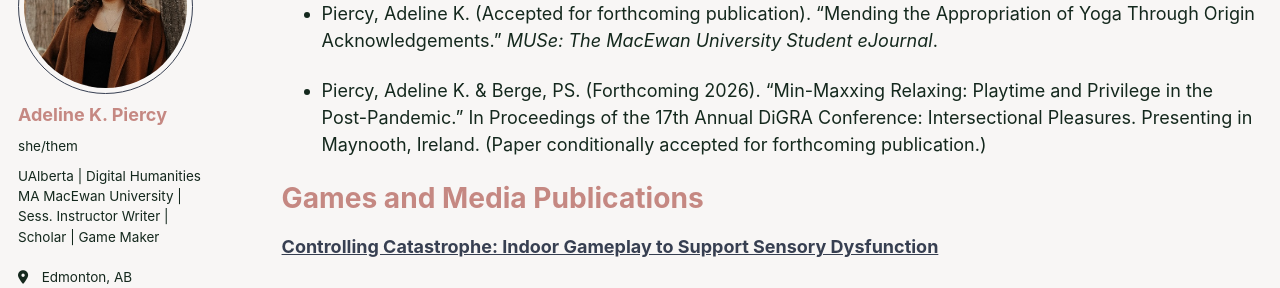
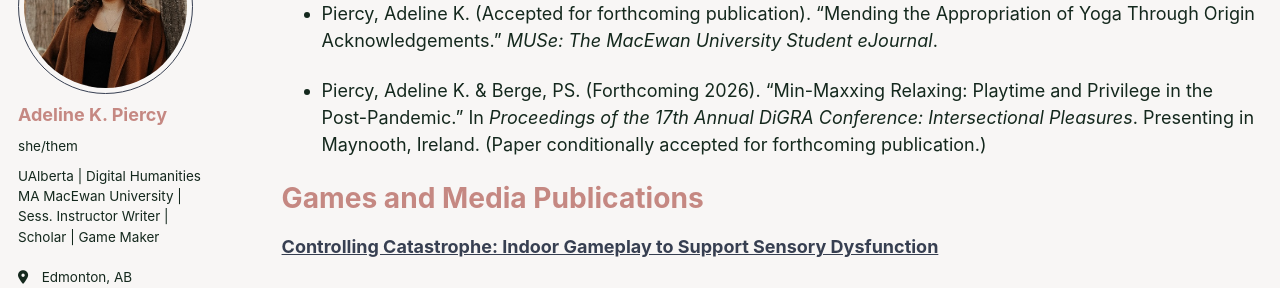
Before and after one commit to akpiercy/me, a Jekyll site: the page built from _pages/cv.md, in a window 1280 px wide and 900 px high, scrolled down 909 px. Shown: the part 180-468 px from the top of the window. Built offline with Jekyll 4.4.1, drawn with Linux system fonts in a browser that asks for light colours.

```diff
--- a/_pages/cv.md
+++ b/_pages/cv.md
@@ -45,7 +45,7 @@ Peer-Reviewed Publications
 ======
 * Piercy, Adeline K. (Accepted for forthcoming publication). “Mending the Appropriation of Yoga Through Origin Acknowledgements.” *MUSe: The MacEwan University Student eJournal*.
 
-* Piercy, Adeline K. & Berge, PS. (Forthcoming 2026). “Min-Maxxing Relaxing: Playtime and Privilege in the Post-Pandemic.” In Proceedings of the 17th Annual DiGRA Conference: Intersectional Pleasures. Presenting in Maynooth, Ireland. (Paper conditionally accepted for forthcoming publication.)
+* Piercy, Adeline K. & Berge, PS. (Forthcoming 2026). “Min-Maxxing Relaxing: Playtime and Privilege in the Post-Pandemic.” In *Proceedings of the 17th Annual DiGRA Conference: Intersectional Pleasures*. Presenting in Maynooth, Ireland. (Paper conditionally accepted for forthcoming publication.)
 
 
 Games and Media Publications
@@ -192,7 +192,7 @@ Service to University
 Service to the Field
 ======
 * Reviewer, Canadian Game Studies Association Conference, 2026
-*
+
 * Organizing Committee, Digital Humanities Student Association Conference, 2026
 
 * Reviewer, Canadian Game Studies Association Conference, 2025
```
